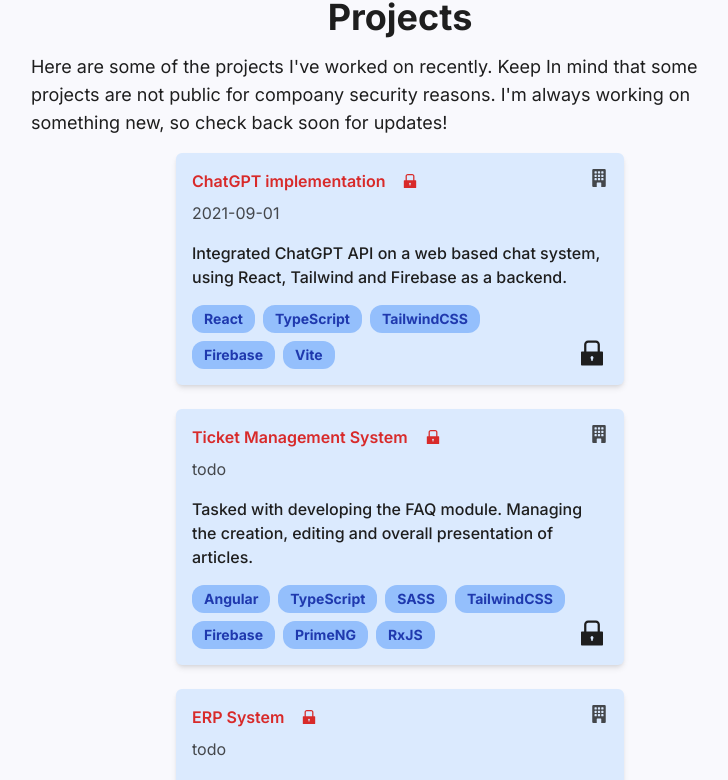
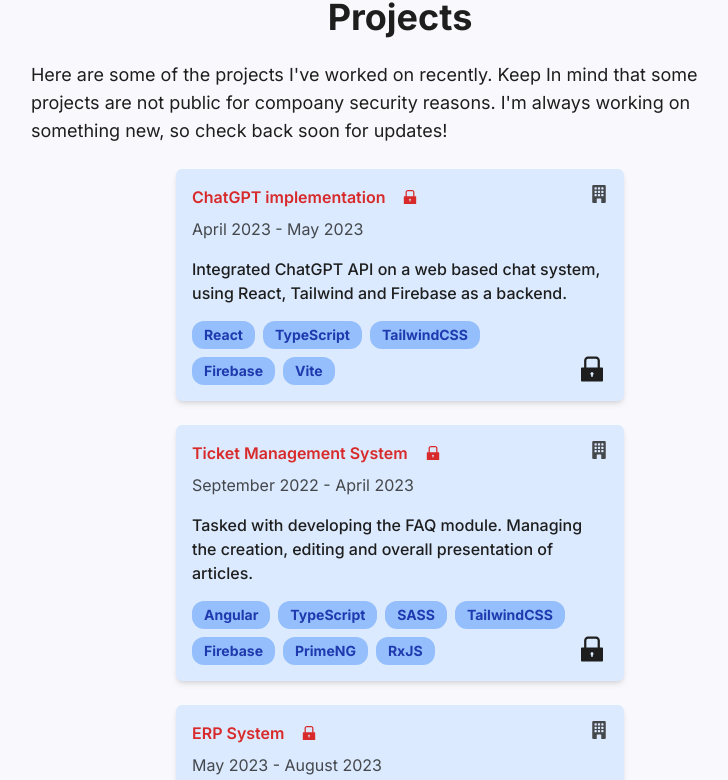
Before and after one commit to Sergionx/portfolio, a React (Vite) app: page / in a window 1280 px wide. Shown: the part 905-1685 px from the top of the page, without its empty margins (240-968 px from the left). Built offline with nearby package versions, Linux system fonts and the light colour scheme.

Commit message:
Added dates

```diff
--- a/src/components/sections/Projects.tsx
+++ b/src/components/sections/Projects.tsx
@@ -13,13 +13,18 @@ interface Project {
 }
 
 export default function Projects() {
+  // TODO PRIORIDAD - Filtros de proyectos
+  // TODO PRIORIDAD - Pagination de proyectos
+  // TODO - Add psicovivir
+  // TODO - Add Yummy
+
   const projects: Project[] = [
     {
       name: "ChatGPT implementation",
       description:
         "Integrated ChatGPT API on a web based chat system, using React, Tailwind and Firebase as a backend.",
       technologies: ["React", "TypeScript", "TailwindCSS", "Firebase", "Vite"],
-      date: "2021-09-01",
+      date: "April 2023 - May 2023",
     },
     {
       name: "Ticket Management System",
@@ -34,14 +39,14 @@ export default function Projects() {
         "PrimeNG",
         "RxJS",
       ],
-      date: "todo",
+      date: "September 2022 - April 2023",
     },
     {
       name: "ERP System",
       description:
         "Tasked with refactoring several views and maintaining to separate modules within the whole ecosystem.",
       technologies: ["Angular", "TypeScript", "SASS", "Firebase", "RxJS"],
-      date: "todo",
+      date: "May 2023 - August 2023",
     },
     {
       name: "Wova",
@@ -50,7 +55,7 @@ export default function Projects() {
       technologies: ["React", "TypeScript", "TailwindCSS", "Firebase", "Vite"],
       url: "https://wova-87e6e.web.app/",
       githubUrl: "https://github.com/ValeriaZampetti/wova-studio/tree/main",
-      date: "todo",
+      date: "April 2023 - Jul 2023",
     },
   ];
 
@@ -97,9 +102,9 @@ export default function Projects() {
           />
         </a>
 
-        <span className="text-normal-black/80 dark:text-normal-white/70 mt-2">
+        <time className="text-normal-black/80 dark:text-normal-white/70 mt-2">
           {project.date}
-        </span>
+        </time>
 
         <p className="font-medium mt-4 break-words w-full ">
           {project.description}
@@ -144,12 +149,13 @@ export default function Projects() {
     <>
       <h2>Projects</h2>
 
-      <p className="text-lg max-w-prose text">
+      <p className="text-lg max-w-prose text mt-2">
         Here are some of the projects I've worked on recently. Keep In mind that
         some projects are not public for compoany security reasons. I'm always
         working on something new, so check back soon for updates!
       </p>
-      <div className="flex flex-wrap gap-6 justify-center mt-4">
+
+      <div className="flex flex-wrap gap-6 justify-center mt-6">
         {projectsCard}
       </div>
     </>
```
